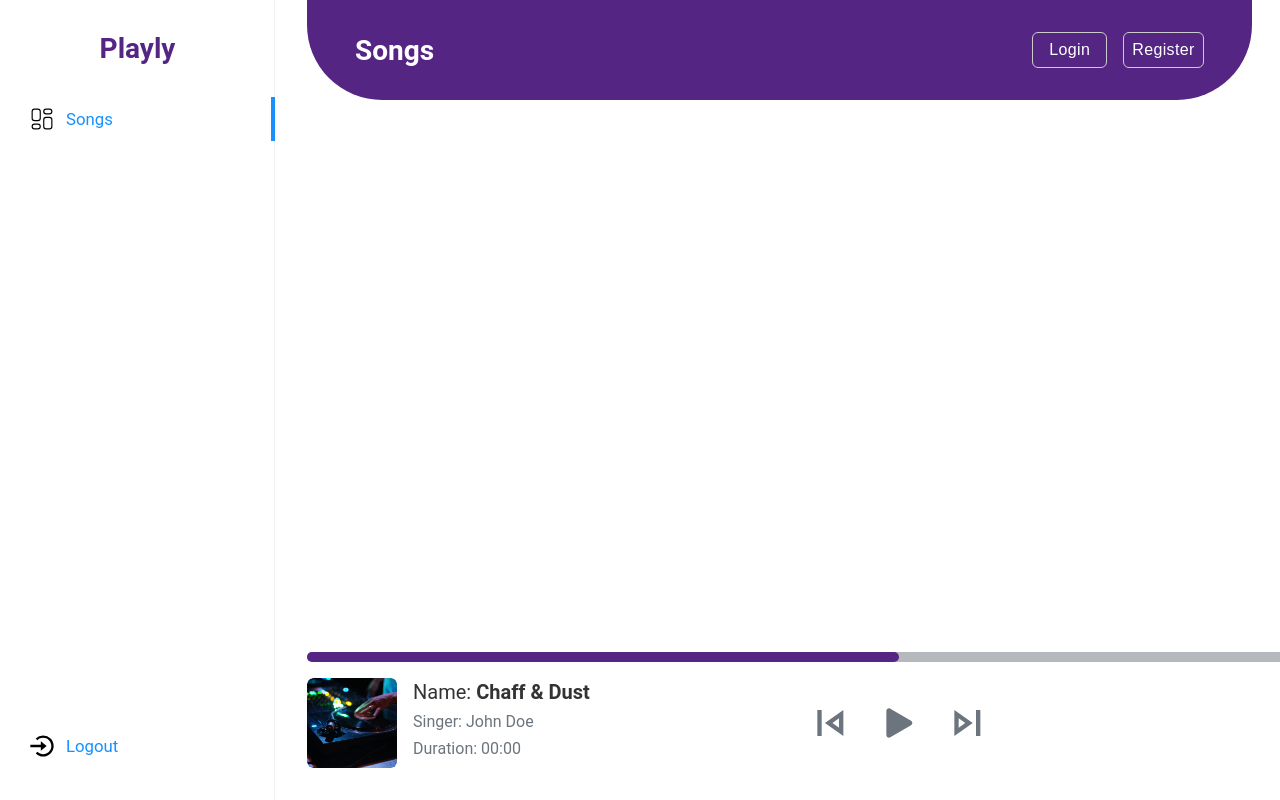
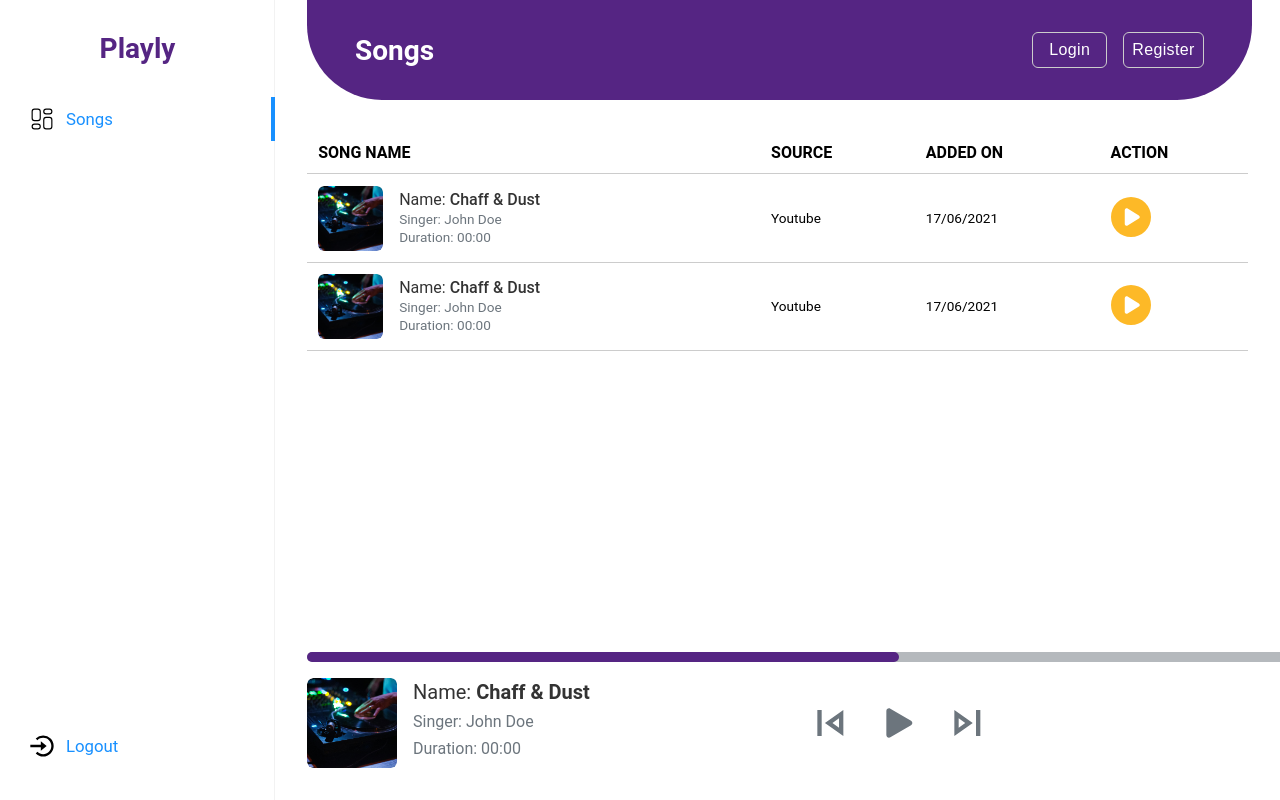
Before and after one commit to abhishekbadole12/PlayLy, a React (Vite) app: page /dashboard in a window 1280 px wide. Built offline with nearby package versions, Linux system fonts and the light colour scheme.

Commit message:
UI: table UI created

```diff
--- a/src/components/Header/Header.module.css
+++ b/src/components/Header/Header.module.css
@@ -1,6 +1,7 @@
 .header {
     padding: 2rem 3rem;
     width: 94%;
+    max-height: 100px;
     background-color: var(--primary-color);
     position: absolute;
     top: 0;
--- /dev/null
+++ b/src/components/Table/Table.jsx
@@ -0,0 +1,92 @@
+import styles from "./Table.module.css"
+import songImg from "../../assets/song-img.jpg"
+import { FaCirclePlay, FaCirclePause } from "react-icons/fa6";
+
+export default function Table({ isSongPlaying }) {
+
+    return (
+        <table>
+            <thead>
+                <th>SONG NAME</th>
+                <th>SOURCE</th>
+                <th>ADDED ON</th>
+                <th>ACTION</th>
+            </thead>
+
+            <tbody>
+
+                <tr>
+                    <td className={styles.songName}>
+                        <div className={styles.songImage}>
+                            <img src={songImg} alt="song-image" />
+                        </div>
+                        <ul className={styles.songDetails}>
+                            <li>
+                                <h5 className={styles.songTitle}>
+                                    <span className={styles.songLabel}>Name:</span> <span className={styles.songContent}>Chaff & Dust</span>
+                                </h5>
+                            </li>
+                            <li>
+                                <p className={styles.songArtist}>
+                                    <span className={styles.songLabel}>Singer:</span> John Doe
+                                </p>
+                            </li>
+                            <li>
+                                <p className={styles.songDuration}>
+                                    <span className={styles.songLabel}>Duration: 00:00</span>
+                                </p>
+                            </li>
+                        </ul>
+                    </td>
+
+                    <td>Youtube</td>
+
+                    <td>17/06/2021</td>
+
+                    <td className={styles.playPauseButton}>
+                        {isSongPlaying ? <FaCirclePause size={40} className={styles.pauseButton} />
+                            : <FaCirclePlay size={40} className={styles.playButton} />}
+                    </td>
+
+                </tr>
+
+                <tr>
+
+                    <td className={styles.songName}>
+                        <div className={styles.songImage}>
+                            <img src={songImg} alt="song-image" />
+                        </div>
+                        <ul className={styles.songDetails}>
+                            <li>
+                                <h5 className={styles.songTitle}>
+                                    <span className={styles.songLabel}>Name:</span> <span className={styles.songContent}>Chaff & Dust</span>
+                                </h5>
+                            </li>
+                            <li>
+                                <p className={styles.songArtist}>
+                                    <span className={styles.songLabel}>Singer:</span> John Doe
+                                </p>
+                            </li>
+                            <li>
+                                <p className={styles.songDuration}>
+                                    <span className={styles.songLabel}>Duration: 00:00</span>
+                                </p>
+                            </li>
+                        </ul>
+                    </td>
+
+                    <td>Youtube</td>
+
+                    <td>17/06/2021</td>
+                    <td className={styles.playPauseButton}>
+                        {isSongPlaying ? <FaCirclePause size={40} className={styles.pauseButton} />
+                            : <FaCirclePlay size={40} className={styles.playButton} />}
+                    </td>
+
+                </tr>
+
+            </tbody>
+
+        </table>
+    )
+}
--- /dev/null
+++ b/src/components/Table/Table.module.css
@@ -0,0 +1,79 @@
+table {
+    margin-top: 100px;
+    width: 100%;
+    border-collapse: collapse;
+}
+
+tbody td {
+    color: var(--seondary-color);
+    font-size: .85rem;
+}
+
+td,
+th {
+    padding: 0.7rem;
+    text-align: left;
+}
+
+th,
+tr {
+    border-bottom: 1px solid #ccc;
+}
+
+.songName {
+    display: flex;
+    align-items: center;
+}
+
+.songImage {
+    width: 65px;
+    height: 65px;
+    border-radius: 6px;
+    overflow: hidden;
+    margin-right: 1rem;
+}
+
+.songImage img {
+    width: 100%;
+    height: 100%;
+    object-fit: cover;
+    border-radius: 6px;
+}
+
+.songDetails {
+    list-style: none;
+}
+
+.songTitle {
+    color: var(--primary-text-color);
+    font-size: 1rem;
+    margin-bottom: 2px;
+}
+
+.songLabel {
+    font-weight: 400;
+}
+
+.songContent {
+    font-weight: 500;
+}
+
+.songArtist,
+.songDuration {
+    color: var(--secondary-text-color);
+    font-size: .85rem;
+    margin-bottom: 2px;
+}
+
+/* Table Action Buttons */
+
+.playButton,
+.pauseButton {
+    cursor: pointer;
+    color: #FDB927;
+}
+
+.playButton:hover,
+.pauseButton:hover {
+    color: red;
+}
--- a/src/pages/Dashboard/Dashboard.jsx
+++ b/src/pages/Dashboard/Dashboard.jsx
@@ -2,8 +2,11 @@ import styles from "./Dashboard.module.css"
 import SideMenu from "../../components/SideMenu/SideMenu";
 import Footer from "../../components/Footer/Footer";
 import Header from "../../components/Header/Header";
+import Table from "../../components/Table/Table";
 
 export default function Dashboard() {
+
+    const isSongPlaying = false;
 
     return (
         <div className={styles.Dashboard}>
@@ -14,6 +17,8 @@ export default function Dashboard() {
 
                 <Header />
 
+                <Table isSongPlaying={isSongPlaying}/>
+
                 <Footer />
 
             </section>
```
